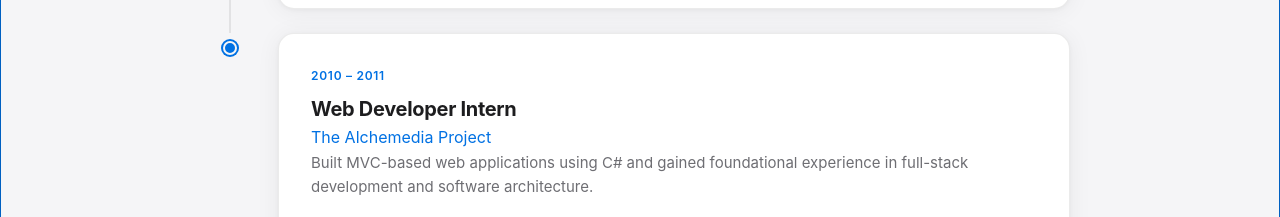
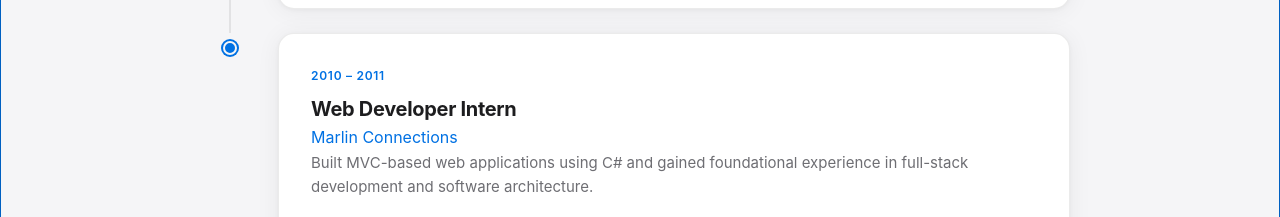
Before and after one commit to seandjones/seanjones.io, a Vue app: page / in a window 1280 px wide. Shown: the part 3120-3337 px from the top of the page. Built offline with nearby package versions, Linux system fonts and the light colour scheme.

Commit message:
workhistory link and copy fix

```diff
--- a/src/components/WorkHistory.vue
+++ b/src/components/WorkHistory.vue
@@ -110,8 +110,8 @@ const jobs: Job[] = [
   },
   {
     role: "Web Developer Intern",
-    company: "The Alchemedia Project",
-    company_link: "https://www.thealchemediaproject.com",
+    company: "Marlin Connections",
+    company_link: "https://www.marlinconnections.net/",
     period: "2010 – 2011",
     description:
       "Built MVC-based web applications using C# and gained foundational experience in full-stack development and software architecture.",
```
